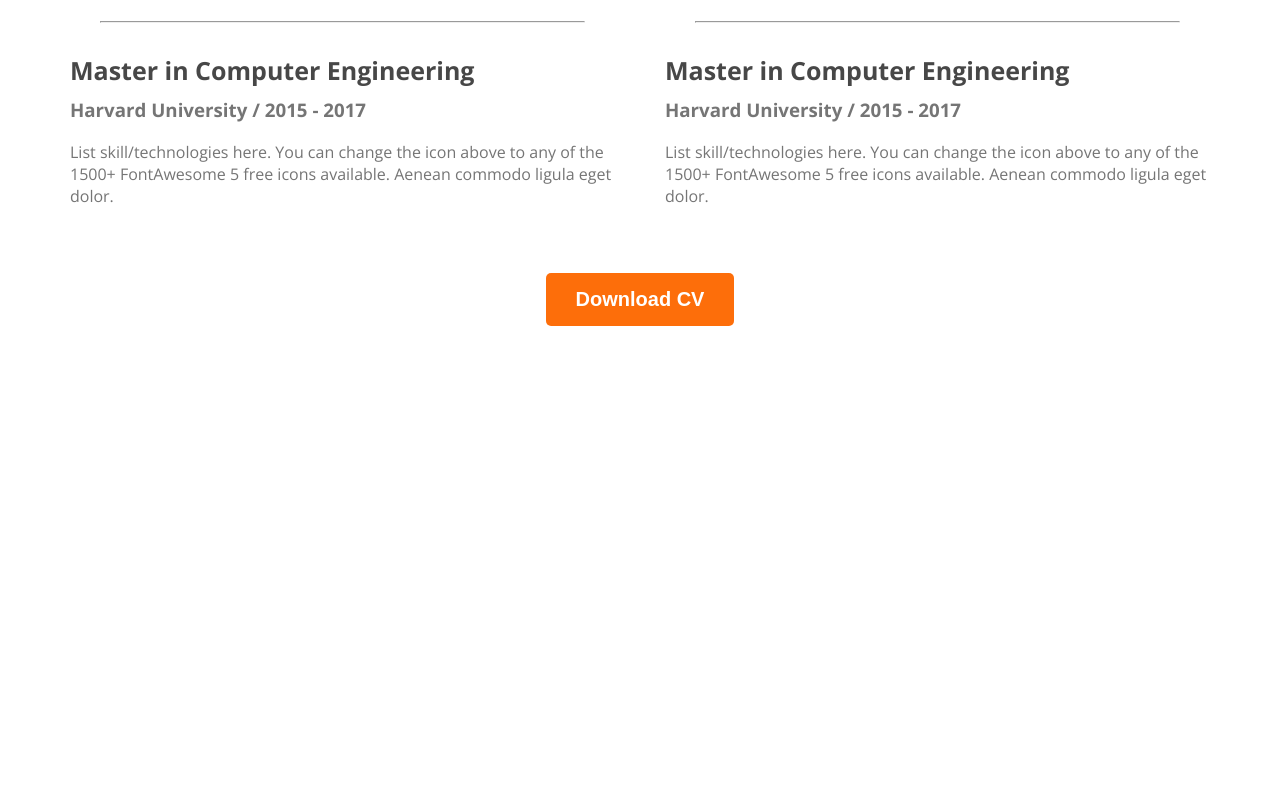
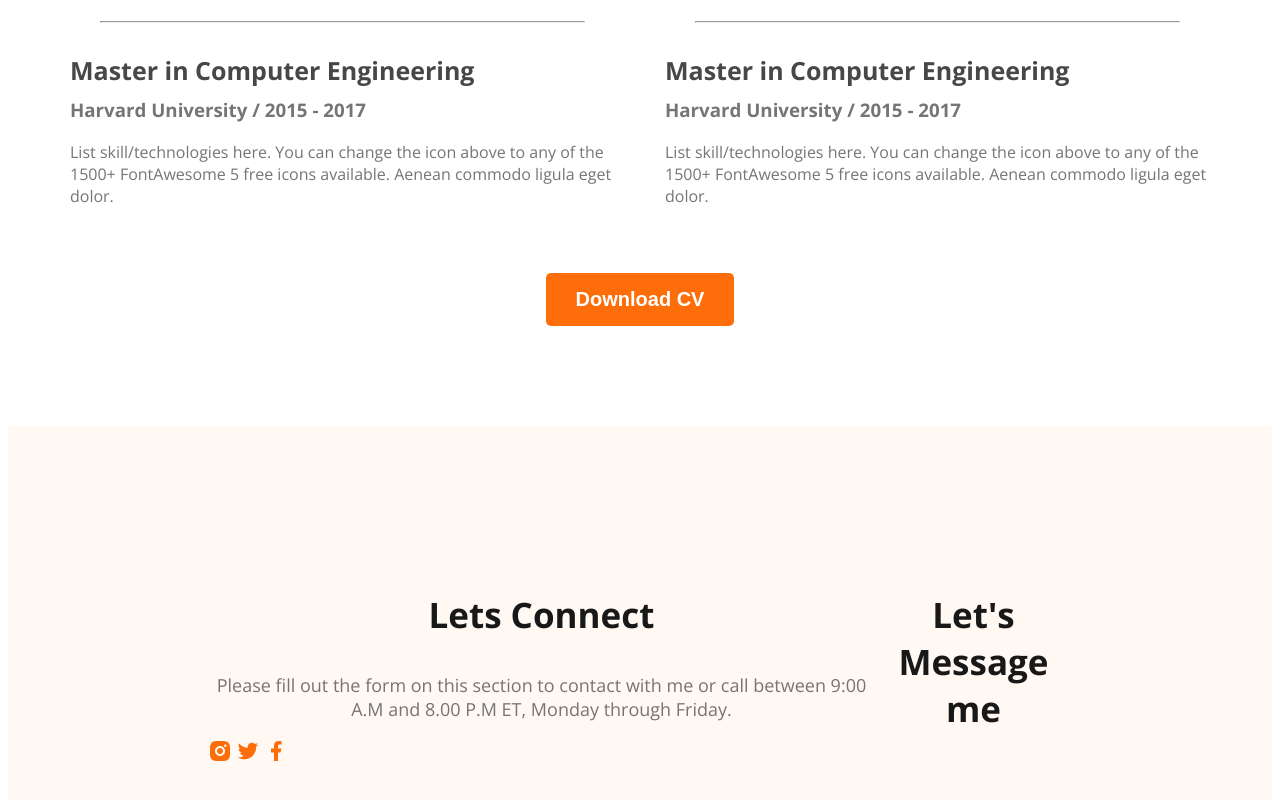
Before and after one commit to MusfiqRabby/webdeveloper-portfolio, a plain HTML site: page index.html in a window 1280 px wide. Shown: the part 2949-3749 px from the top of the page. Before the commit the page ends 3283 px from the top, so only its background shows below. Drawn offline with nearby package versions, Linux system fonts and the light colour scheme.

Commit message:
basic footer

```diff
--- a/index.html
+++ b/index.html
@@ -148,11 +148,24 @@
        </div>
 
      </section>
-
    </main>
 
    <footer>
+        <div class="footer-column">
+            <h3 class="section-title">
+                Lets Connect</h3>
+                <p class="section-des">Please fill out the form on this section to contact with me or call between 9:00 A.M and 8.00 P.M ET, Monday through Friday.</p>
+                <div class="social-links">
+                    <a href=""><img src="images/icons/insta.png" alt=""></a>
+                    <a href=""><img src="images/icons/twitter.png" alt=""></a>
+                    <a href=""><img src="images/icons/facebook.png" alt=""></a>
+                </div>
+        </div>
+        <div class="footer-column">
+            <h3 class="section-title">
+                Let's Message me</h3>
 
+        </div>
    </footer>
 
 </body>
--- a/styles/portfolio.css
+++ b/styles/portfolio.css
@@ -180,3 +180,11 @@ main section {
     text-align: center;
     margin-top: 50px;
 }
+
+/* footer styles  */
+footer{
+  display: flex;
+  background: #FFF8F3;;
+  padding: 130px 200px;
+  margin-top: 100px;
+}
```
